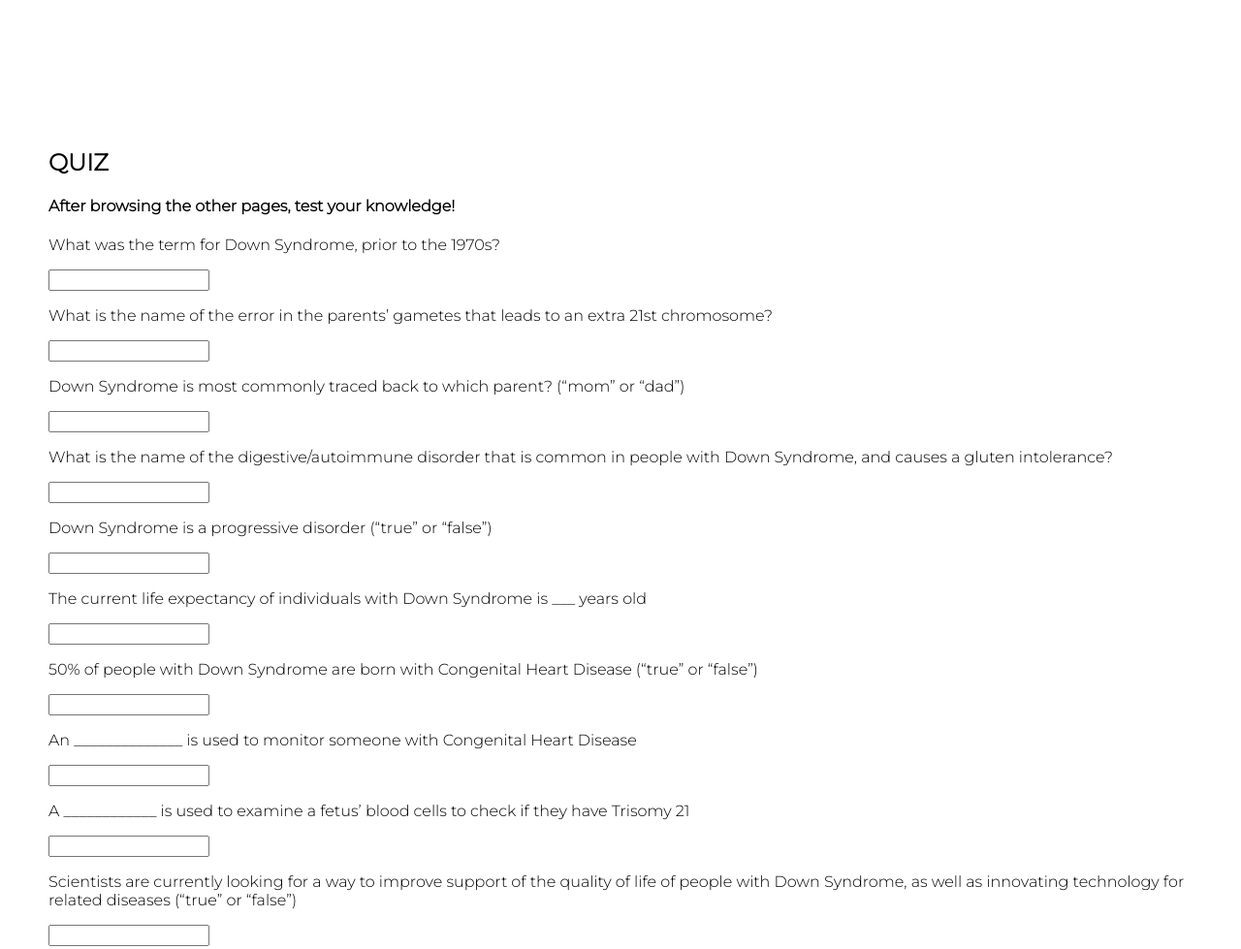
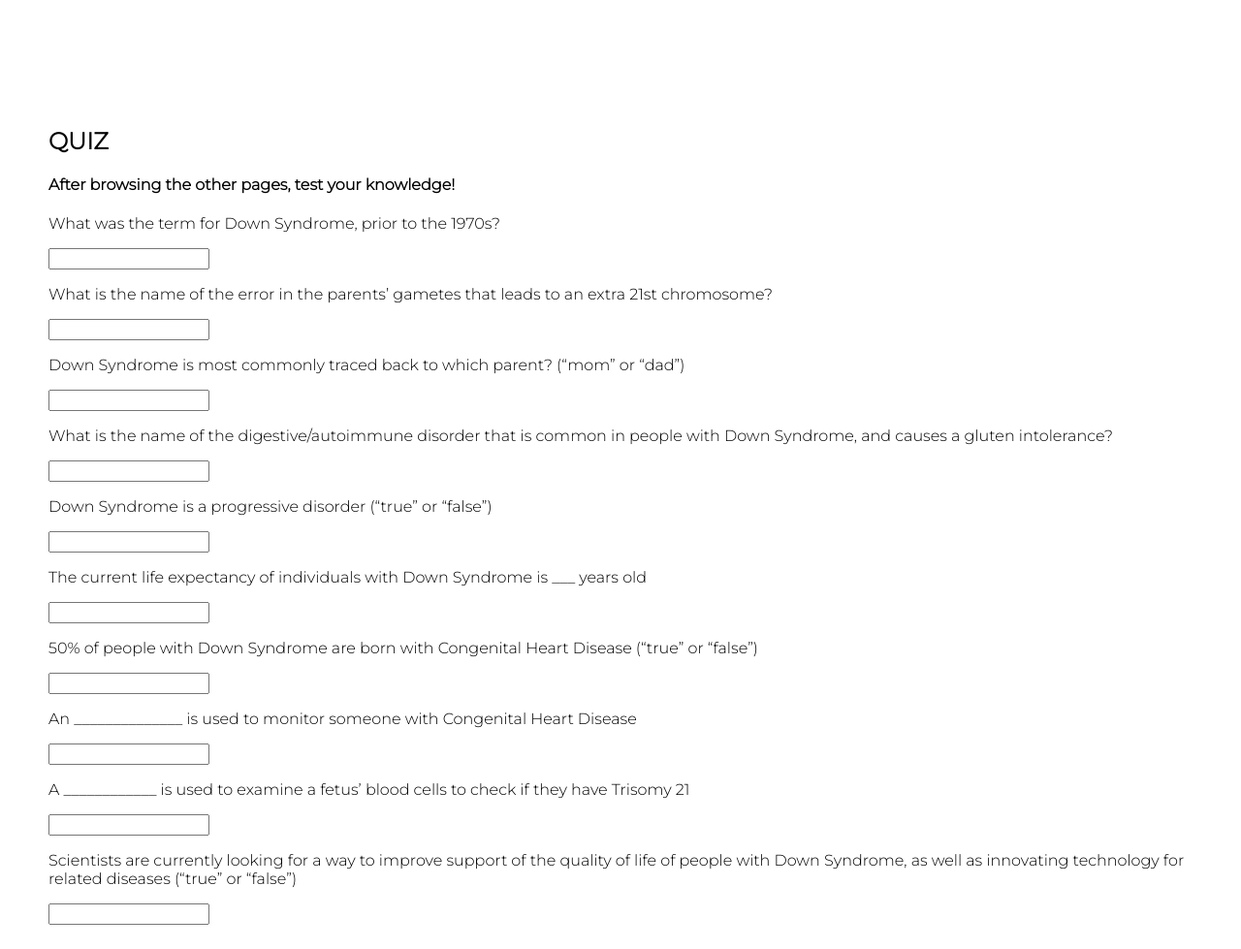
Before and after one commit to murphylee10/down-syndrome-website, a plain HTML site: page index.html in a window 1280 px wide. Shown: the part 485-1464 px from the top of the page at 97% size. Drawn offline with Linux system fonts and the light colour scheme.

Commit message:
quick change

```diff
--- a/styles.css
+++ b/styles.css
@@ -29,7 +29,7 @@ input {
 
 #student-quiz {
     margin-left: 50px;
-    margin-top: 170px;
+    margin-top: 148px;
 }
 
 #submit {
```
